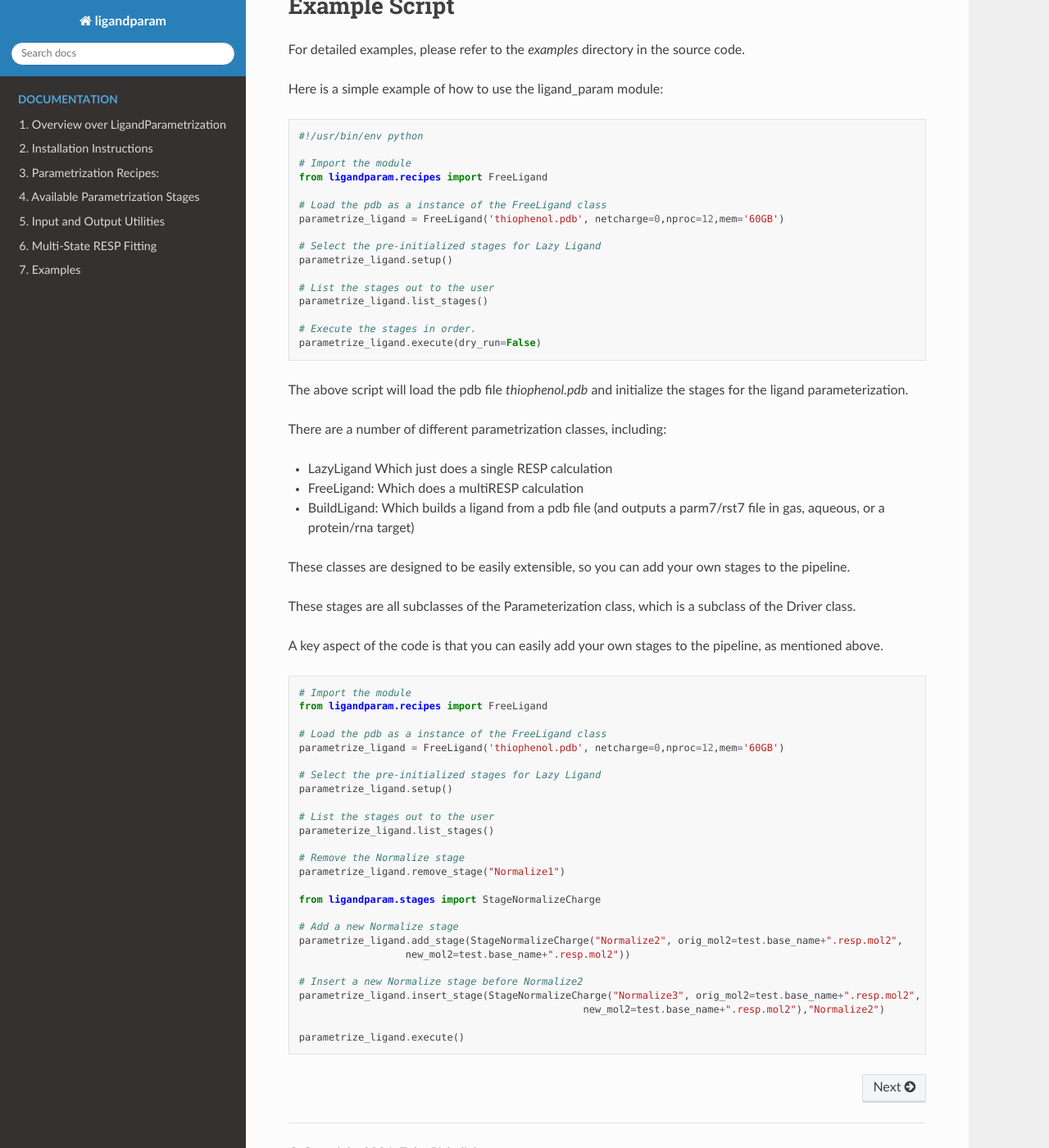
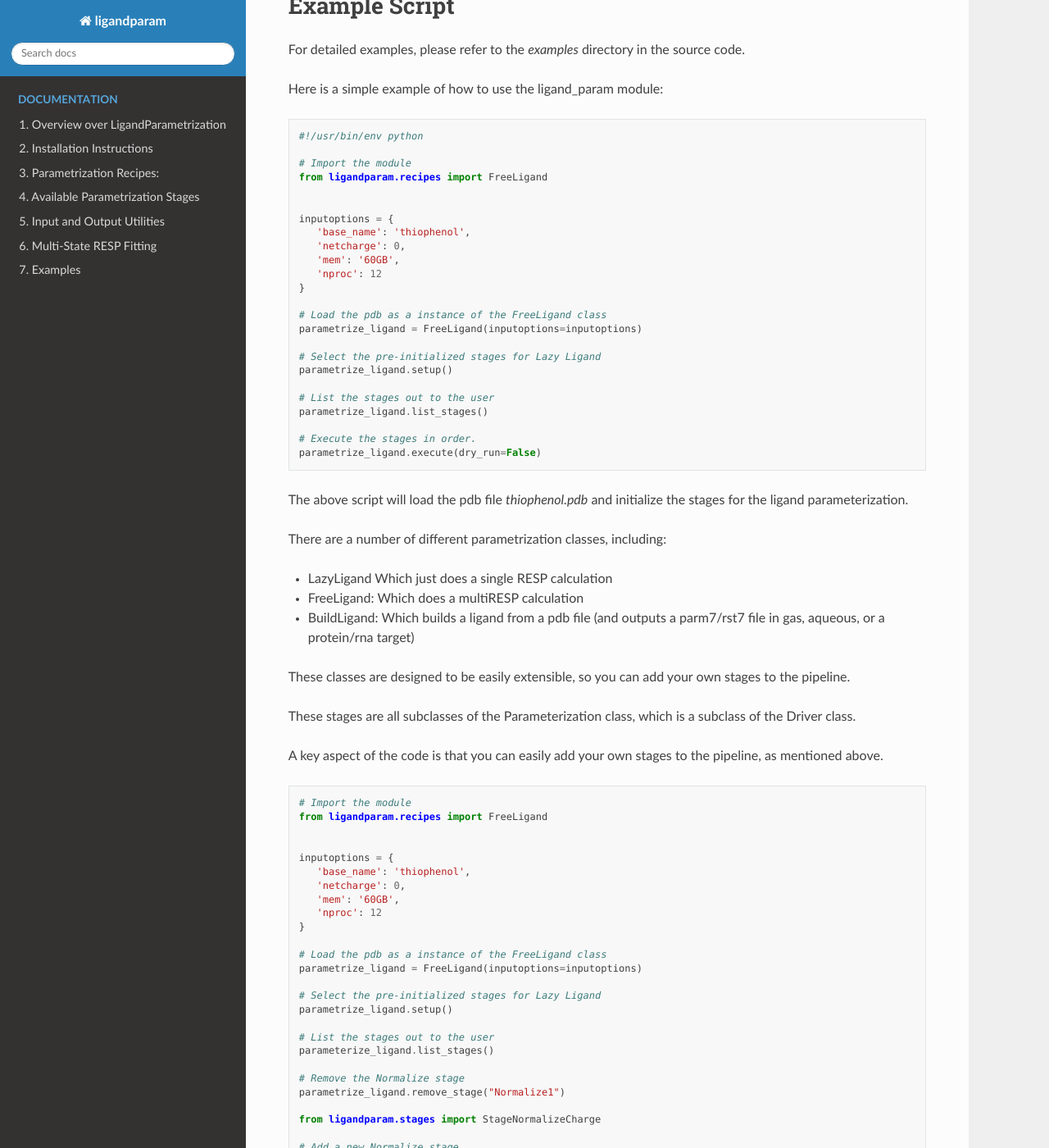
Before and after one commit to piskuliche/ligandparam, a Sphinx documentation site: the page built from docs/source/index.rst, in a window 1280 px wide and 1400 px high, scrolled down 329 px. Shown: the whole window at 82% size. Built offline with Sphinx 7.4.7 and the Read the Docs theme 3.1.0, drawn with Linux system fonts in a browser that asks for light colours.

Commit message:
Update documentation to demonstrate input options for FreeLigand class

```diff
--- a/docs/source/index.rst
+++ b/docs/source/index.rst
@@ -29,8 +29,16 @@ Here is a simple example of how to use the ligand_param module:
    # Import the module
    from ligandparam.recipes import FreeLigand
 
+
+   inputoptions = {
+      'base_name': 'thiophenol',
+      'netcharge': 0,
+      'mem': '60GB',
+      'nproc': 12
+   }
+
    # Load the pdb as a instance of the FreeLigand class
-   parametrize_ligand = FreeLigand('thiophenol.pdb', netcharge=0,nproc=12,mem='60GB')
+   parametrize_ligand = FreeLigand(inputoptions=inputoptions)
 
    # Select the pre-initialized stages for Lazy Ligand
    parametrize_ligand.setup()
@@ -60,8 +68,16 @@ A key aspect of the code is that you can easily add your own stages to the pipel
    # Import the module
    from ligandparam.recipes import FreeLigand
 
+
+   inputoptions = {
+      'base_name': 'thiophenol',
+      'netcharge': 0,
+      'mem': '60GB',
+      'nproc': 12
+   }
+
    # Load the pdb as a instance of the FreeLigand class
-   parametrize_ligand = FreeLigand('thiophenol.pdb', netcharge=0,nproc=12,mem='60GB')
+   parametrize_ligand = FreeLigand(inputoptions=inputoptions)
 
    # Select the pre-initialized stages for Lazy Ligand
    parametrize_ligand.setup()
```
